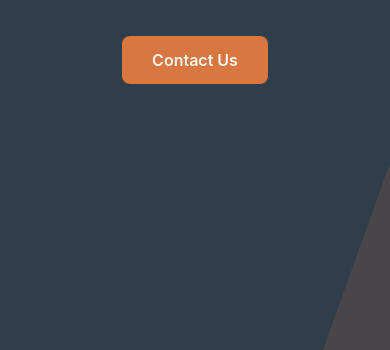
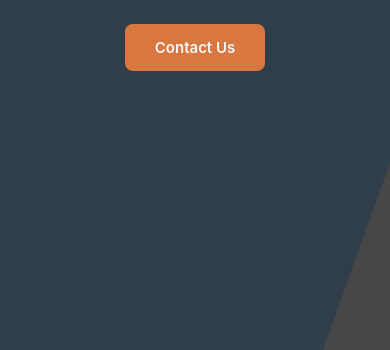
Before and after one commit to eventfactorcapital/site, a plain HTML site: page index.html in a window 390 px wide. Shown: the part 494-844 px from the top of the page. Drawn offline with Linux system fonts and the light colour scheme.

Commit message:
Add files via upload

```diff
--- a/index.html
+++ b/index.html
@@ -14,17 +14,16 @@
         body {
             font-family: -apple-system, BlinkMacSystemFont, 'Segoe UI', Arial, sans-serif;
             background-color: #2F3E4A;
-            min-height: 100vh;
+            height: 100vh;
             display: flex;
             flex-direction: column;
             align-items: center;
             justify-content: center;
             padding: 40px 20px;
-            position: relative;
-            overflow-x: hidden;
-            overflow-y: auto;
-            width: 100%;
-            max-width: 100vw;
+            position: fixed;
+            overflow: hidden;
+            width: 100vw;
+            margin: 0;
         }
 
         /* Geometric accent - top left */
@@ -56,8 +55,10 @@
         }
 
         html {
-            overflow-x: hidden;
+            overflow: hidden;
             width: 100%;
+            height: 100%;
+            position: fixed;
         }
 
         .container {
@@ -119,22 +120,37 @@
 
         @media (max-width: 768px) {
             body {
-                padding: 30px 15px;
+                padding: 20px 10px;
+                position: fixed;
+                top: 0;
+                left: 0;
+                right: 0;
+                bottom: 0;
+            }
+
+            .container {
+                height: 100%;
+                display: flex;
+                flex-direction: column;
+                justify-content: center;
+                align-items: center;
             }
 
             .logo {
-                width: 95%;
-                max-width: 95vw;
+                width: 90%;
+                max-width: 90vw;
             }
 
             .logo-container {
-                margin-bottom: 60px;
+                margin-bottom: 40px;
+                flex-shrink: 0;
             }
 
             .contact-link {
                 padding: 14px 30px;
-                font-size: 16px;
+                font-size: 15px;
                 white-space: nowrap;
+                flex-shrink: 0;
             }
         }
     </style>
```
